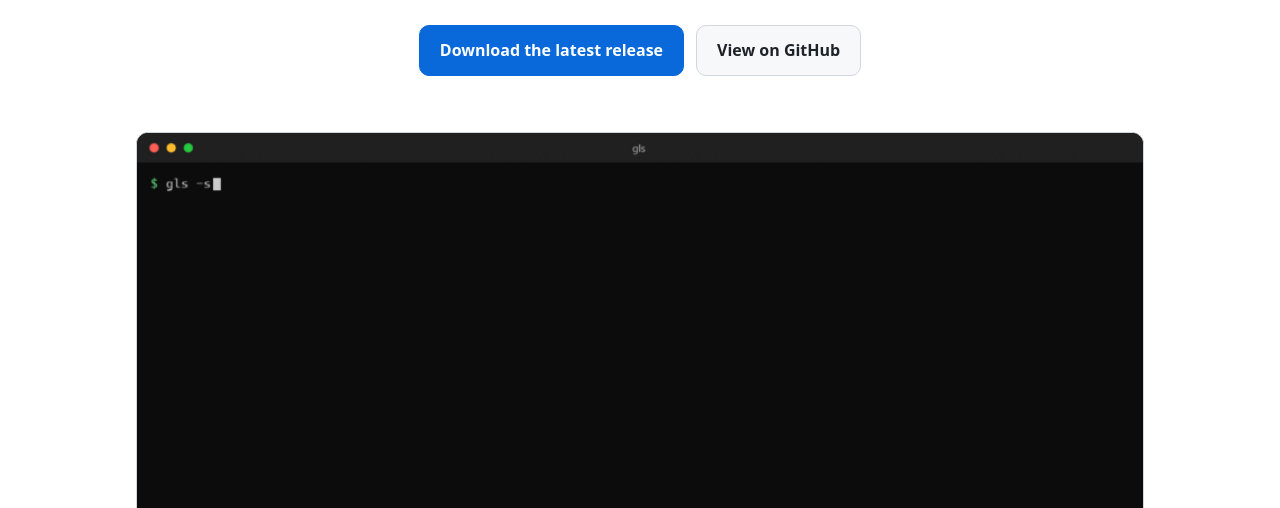
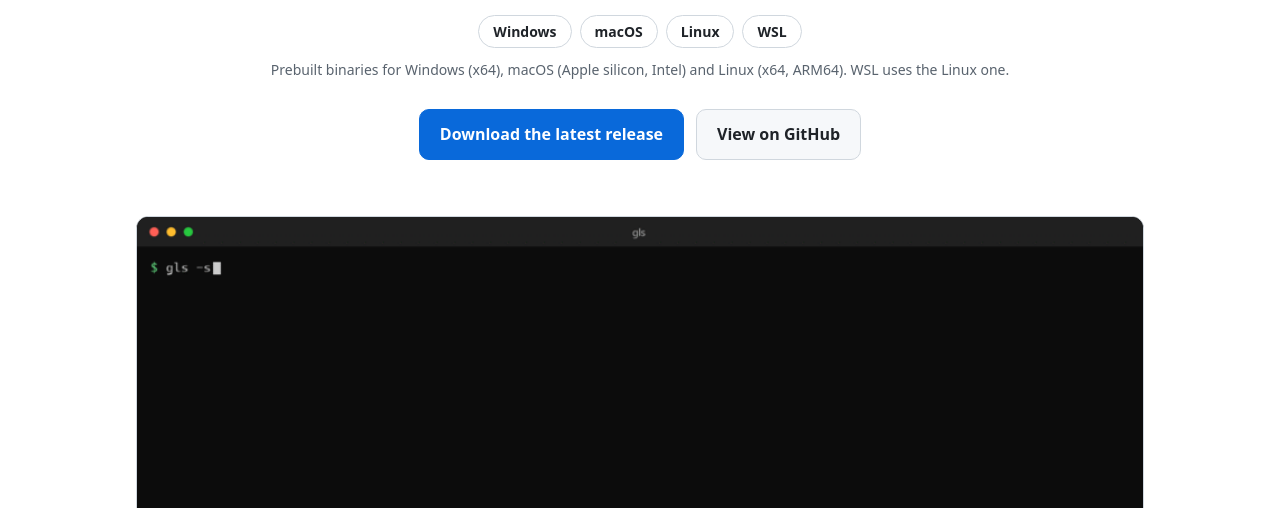
Before and after one commit to equinox79/gls, a plain HTML site: page docs/index.html in a window 1280 px wide. Shown: the part 292-800 px from the top of the page. Drawn offline with Linux system fonts and the light colour scheme.

Commit message:
Docs and site: show Windows, macOS, Linux and WSL support up front

```diff
--- a/docs/index.html
+++ b/docs/index.html
@@ -120,7 +120,10 @@
   ul.plain li { margin: 6px 0; }
   .note { background: var(--surface); border: 1px solid var(--border); border-left: 4px solid var(--accent); border-radius: 10px; padding: 14px 16px; color: var(--muted); }
 
-  footer { margin-top: 56px; border-top: 1px solid var(--border); padding: 26px 0 40px; color: var(--muted); font-size: 14px; }
+  .platforms { list-style: none; display: flex; flex-wrap: wrap; gap: 8px; justify-content: center; margin: 18px 0 0; padding: 0; }
+.platforms li { border: 1px solid var(--border); border-radius: 999px; padding: 4px 14px; font-weight: 600; font-size: 14px; }
+.plat-note { margin: 10px auto 0; color: var(--muted); font-size: 14px; text-align: center; }
+footer { margin-top: 56px; border-top: 1px solid var(--border); padding: 26px 0 40px; color: var(--muted); font-size: 14px; }
   footer .wrap { display: flex; gap: 8px 22px; flex-wrap: wrap; justify-content: space-between; }
   @media (max-width: 560px) {
     .hero { padding-top: 36px; }
@@ -156,6 +159,8 @@
         <span class="en">An <code>ls</code>-style lister that shows thumbnails of images, videos and PDFs in your terminal. <code>Ctrl+click</code> a name to open the file.</span>
         <span class="ja">画像・動画・PDF のサムネイルを表示する、<code>ls</code> 風のファイル一覧ツール。名前を <code>Ctrl+クリック</code> でファイルを開けます。</span>
       </p>
+      <ul class="platforms" aria-label="Platforms"><li>Windows</li><li>macOS</li><li>Linux</li><li>WSL</li></ul>
+      <p class="plat-note"><span class="en">Prebuilt binaries for Windows (x64), macOS (Apple silicon, Intel) and Linux (x64, ARM64). WSL uses the Linux one.</span><span class="ja">ビルド済みのバイナリ: Windows（x64）、macOS（Apple シリコン、Intel）、Linux（x64、ARM64）。WSL では Linux 版を使います。</span></p>
       <div class="cta">
         <a class="btn primary" href="https://github.com/equinox79/gls/releases/latest"><span class="en">Download the latest release</span><span class="ja">最新版をダウンロード</span></a>
         <a class="btn" href="https://github.com/equinox79/gls"><span class="en">View on GitHub</span><span class="ja">GitHub で見る</span></a>
```
Also changed, not shown: 2 other files.
